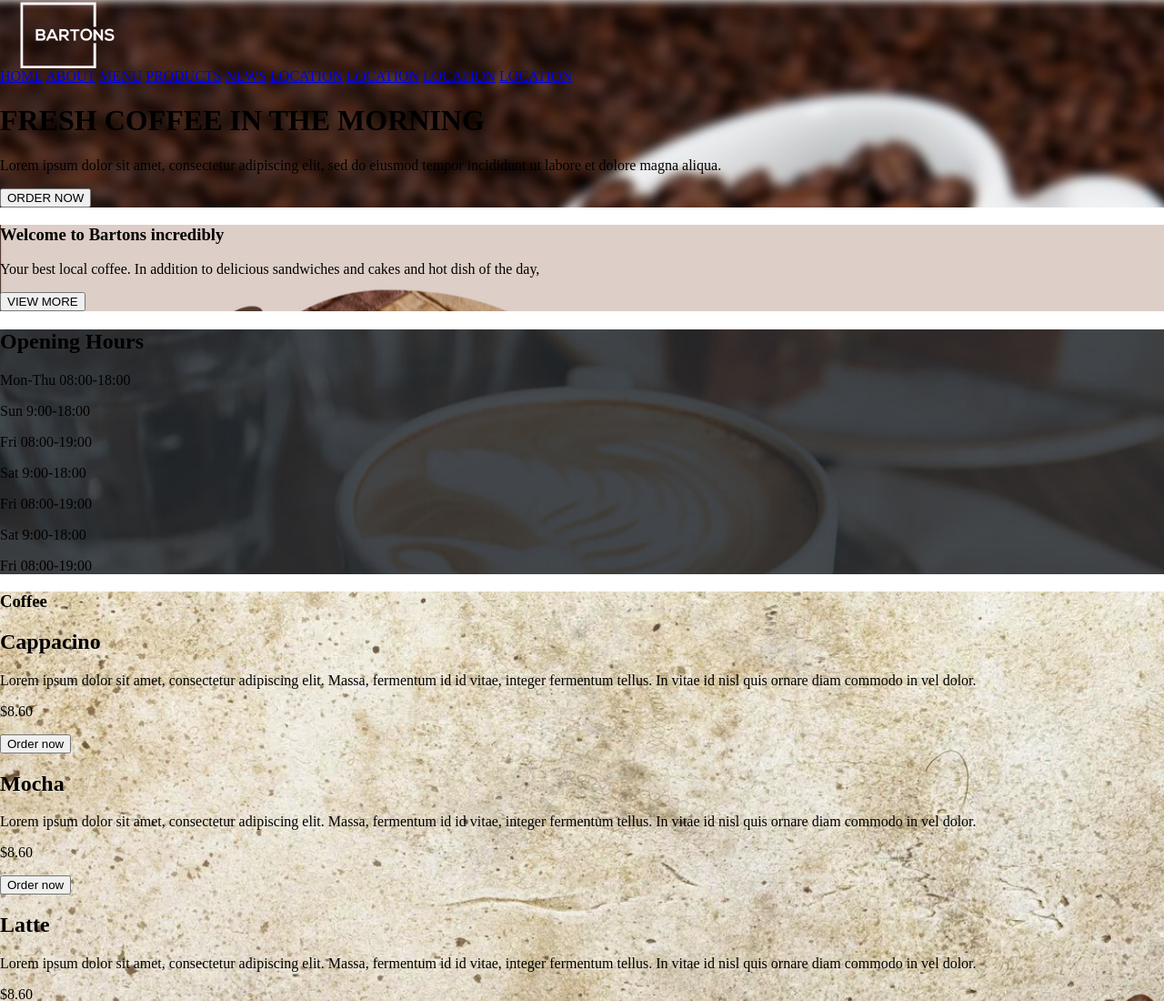
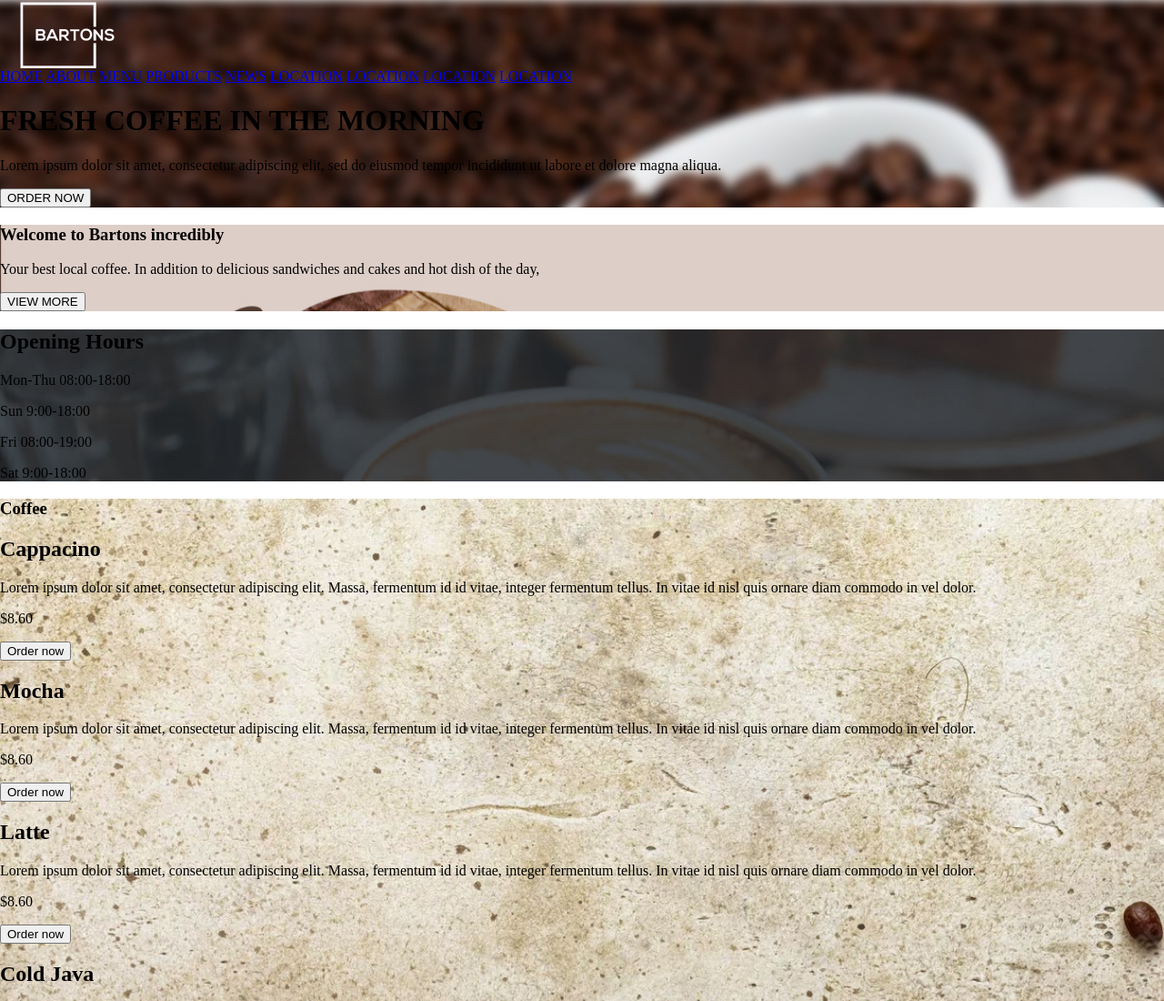
Before and after one commit to Kunaal200/coffee, a plain HTML site: page index.html in a window 1280 px wide. Shown: the top 1100 px of the page at 91% size. Drawn offline with Linux system fonts and the light colour scheme.

Commit message:
remove extra time slot

```diff
--- a/index.html
+++ b/index.html
@@ -51,12 +51,6 @@
                     08:00-19:00</p>
                 <p>Sat
                     9:00-18:00</p>
-                <p>Fri
-                    08:00-19:00</p>
-                <p>Sat
-                    9:00-18:00</p>
-                <p>Fri
-                    08:00-19:00</p>
             </div>
         </section>
         <section>
```
